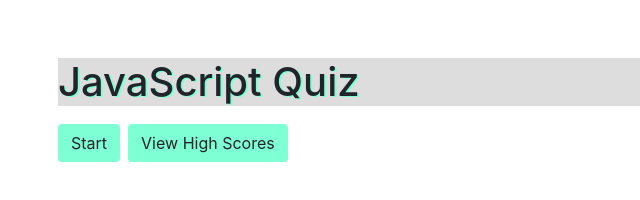
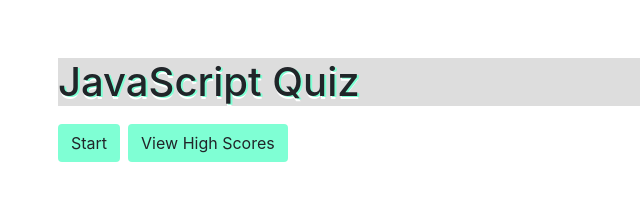
Before and after one commit to amargolies88/code-quiz, a plain HTML site: page index.html in a window 1280 px wide. Shown: the full height of the page, 0-640 px from the left. Drawn offline with nearby package versions, Linux system fonts and the light colour scheme.

Commit message:
updated readme

```diff
--- a/assets/css/style.css
+++ b/assets/css/style.css
@@ -18,7 +18,8 @@
 }
 
 .header-text{
-    text-shadow: 2px 1px aquamarine;
+    text-shadow: 2px 1px aquamarine,
+    1px 3px white;
     background-color: #dddddd;
 }
 
```
Also changed, not shown: assets/js/script.js (+9 -9 lines), documentation/screenshots/high-scores.png (added), documentation/screenshots/intro-page.png (added), documentation/screenshots/quiz-completion.png (added), documentation/screenshots/quiz-environment.png (added), documentation/screenshots/quiz-retry.png (added), documentation/screenshots/quiz-timer.png (added), documentation/screenshots/width-500px.png (added), documentation/screenshots/width-576px.png (added), documentation/screenshots/width-768px.png (added), 1 other file.
